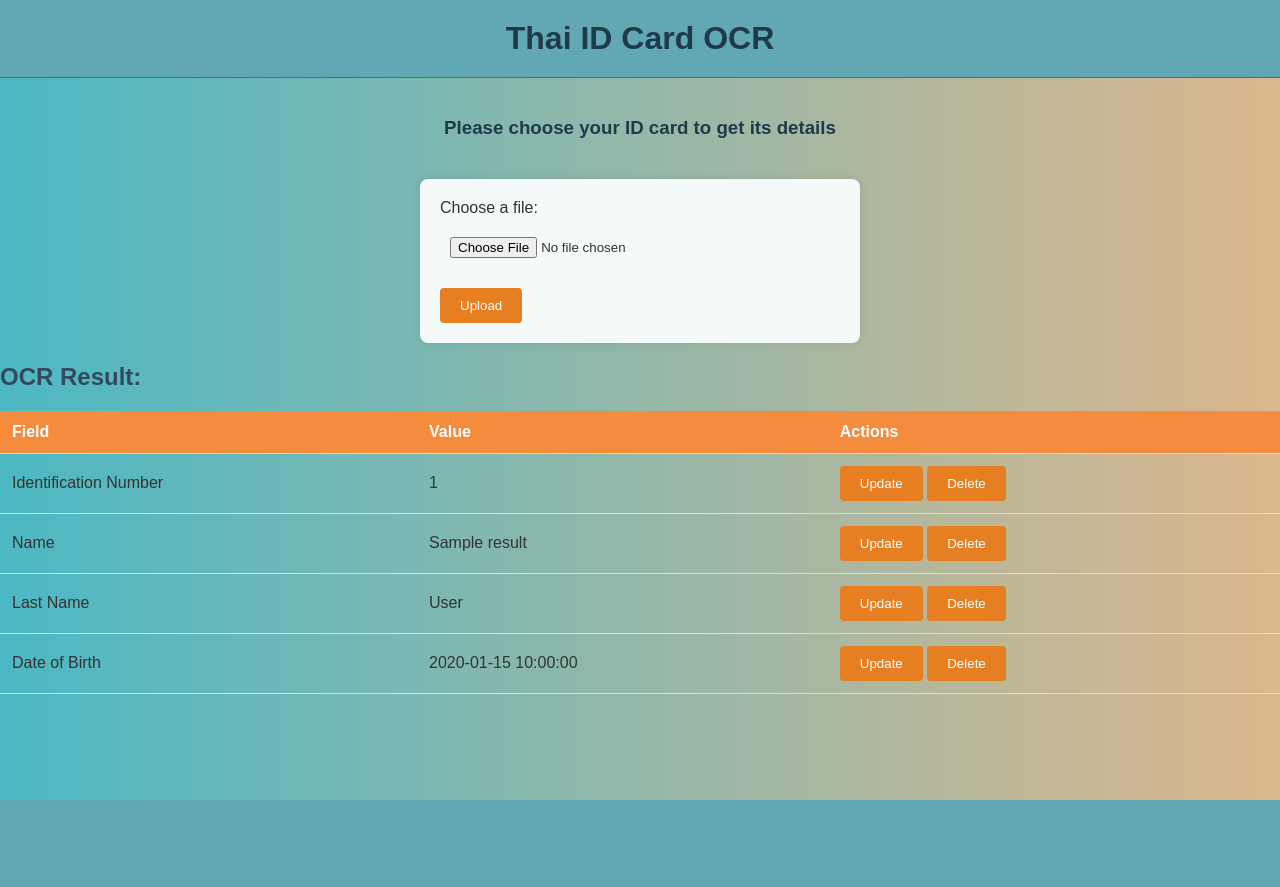
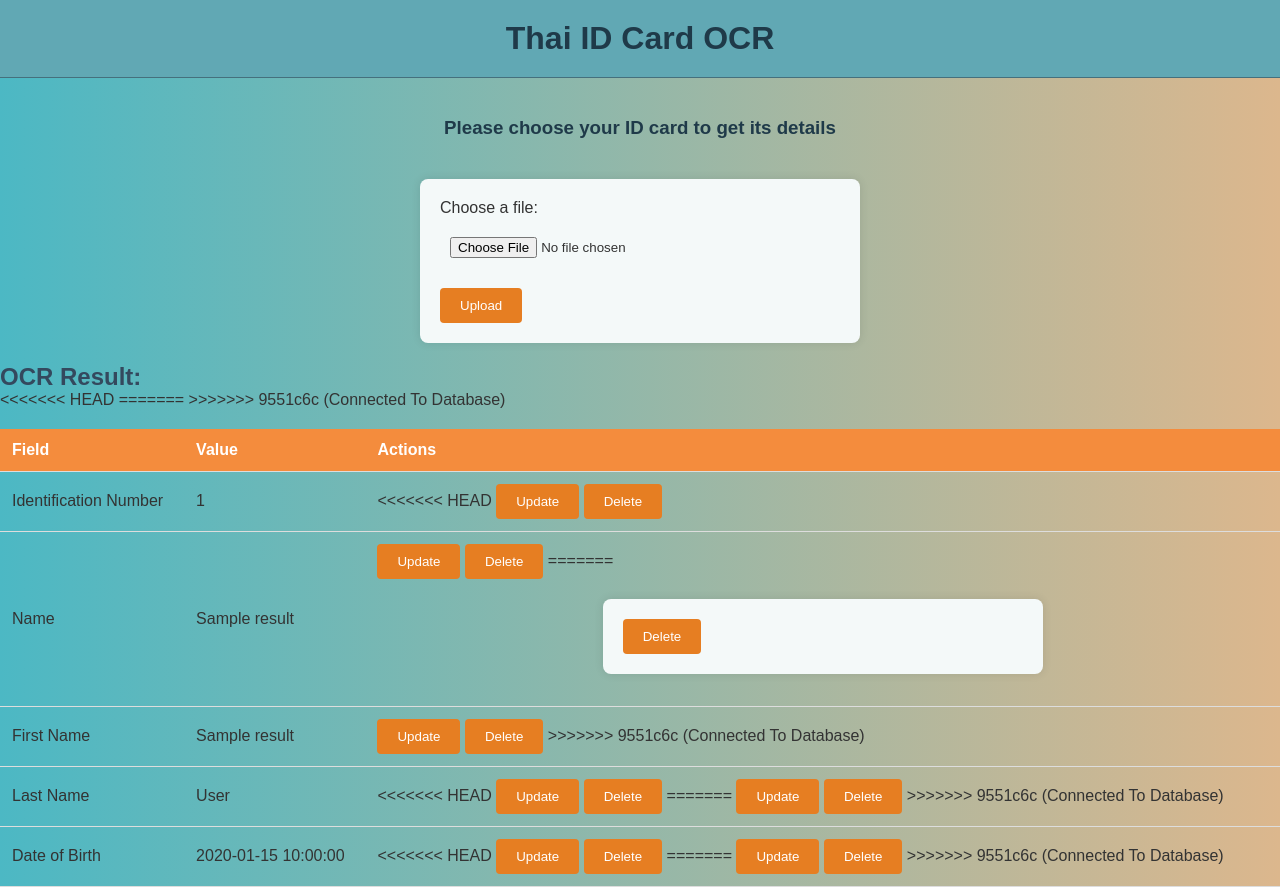
Before and after one commit to anmolgupta8/Thai-ID-OCR-App, a Python web app: template templates/index.html in a window 1280 px wide. Before the commit the page ends 800 px from the top, so only its background shows below. Run offline with Jinja, Linux system fonts and the light colour scheme; the template is opened without the code that fills it: most values are stand-ins (such as "Sample title", 1, 10 or a date in 2020).

Commit message:
Connected To Database

```diff
--- a/templates/index.html
+++ b/templates/index.html
@@ -31,10 +31,22 @@
         <th>Value</th>
         <th>Actions</th> <!-- Add a column for actions -->
     </tr>
+<<<<<<< HEAD
+=======
+    <!-- <tr>
+        <td>Identification Number</td>
+        <td>{{ result.identification_number }}</td>
+        <td>
+            <button>Update</button>
+            <button>Delete</button>
+        </td>
+    </tr> -->
+>>>>>>> 9551c6c (Connected To Database)
     <tr>
         <td>Identification Number</td>
         <td>{{ result.identification_number }}</td>
         <td>
+<<<<<<< HEAD
             <button onclick="updateField('identification_number')">Update</button>
             <button onclick="deleteField('identification_number')">Delete</button>
         </td>
@@ -45,22 +57,47 @@
         <td>
             <button onclick="updateField('name')">Update</button>
             <button onclick="deleteField('name')">Delete</button>
+=======
+            <form action="/delete" method="post">
+                <input type="hidden" name="identification_number" value="{{ result.identification_number }}">
+                <button type="submit">Delete</button>
+            </form>
+        </td>
+    </tr>
+    <!-- Repeat similar modifications for other rows in the table -->
+    <tr>
+        <td>First Name</td>
+        <td>{{ result.name }}</td>
+        <td>
+            <button>Update</button>
+            <button>Delete</button>
+>>>>>>> 9551c6c (Connected To Database)
         </td>
     </tr>
     <tr>
         <td>Last Name</td>
         <td>{{ result.last_name }}</td>
         <td>
+<<<<<<< HEAD
             <button onclick="updateField('last_name')">Update</button>
             <button onclick="deleteField('last_name')">Delete</button>
+=======
+            <button>Update</button>
+            <button>Delete</button>
+>>>>>>> 9551c6c (Connected To Database)
         </td>
     </tr>
     <tr>
         <td>Date of Birth</td>
         <td>{{ result['date_of_birth'] }}</td>
         <td>
+<<<<<<< HEAD
             <button onclick="updateField('date-of-birth')">Update</button>
             <button onclick="deleteField('date-of-birth')">Delete</button>
+=======
+            <button>Update</button>
+            <button>Delete</button>
+>>>>>>> 9551c6c (Connected To Database)
         </td>
     </tr>
 </table>
```
Also changed, not shown: app.py (+56 -0 lines).
